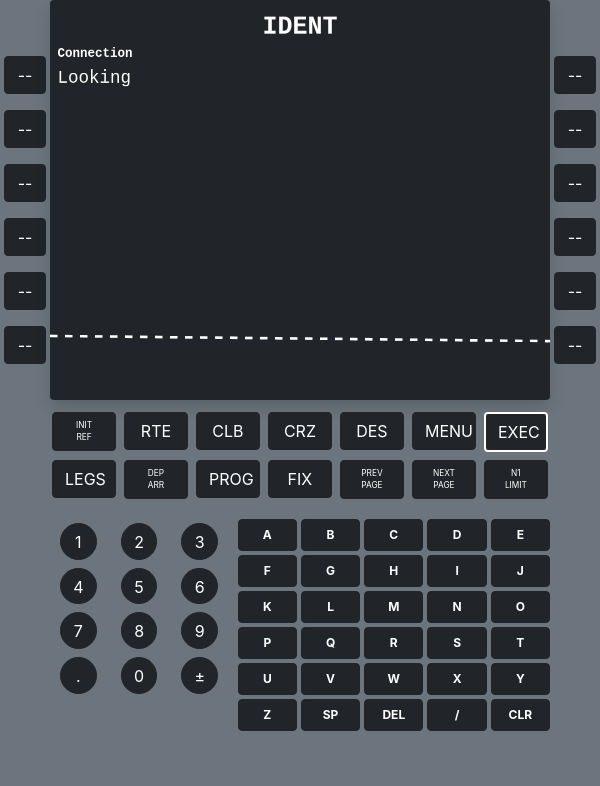
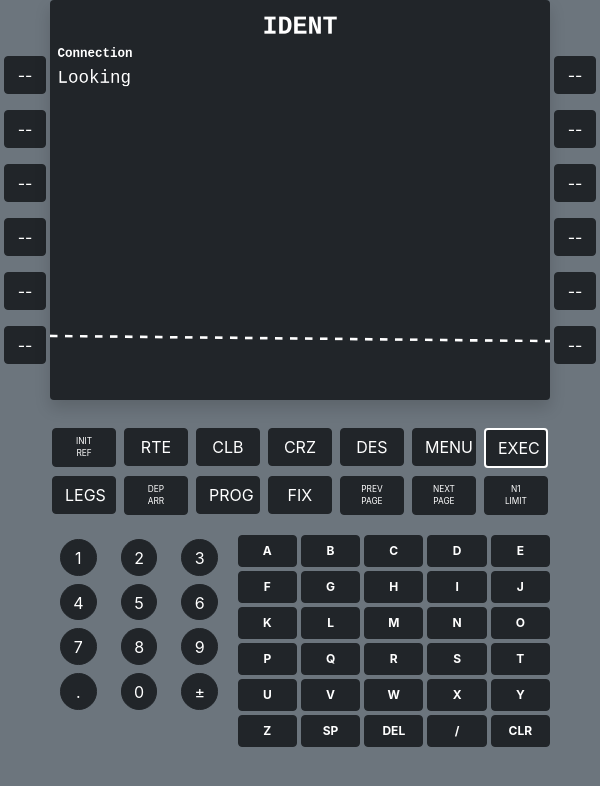
Before and after one commit to Sam-Neale/iffmc-reborn, an Electron app: page src/index.html in a window 600 px wide. Drawn offline with nearby package versions, Linux system fonts and the light colour scheme; no server answers; files whose address does not match are found by name.

Commit message:
Fix spacing

```diff
--- a/src/index.html
+++ b/src/index.html
@@ -31,7 +31,7 @@
           </div>
         </div>
       </section>
-      <section id="side_input" class="w-100 h-50 mx-auto px-4">
+      <section id="side_input" class="w-100 h-50 mx-auto pt-3 px-4">
         <div id="functionRow" class="w-100 m-0 row row-cols-7 g-2 px-4 pt-1">
           <div class="col text-center">
             <button class="btn btn-dark w-100" onclick="buttonClick('function', 'INITREF')" style="font-size: 8.3px;">INIT<br>REF</button>
```
